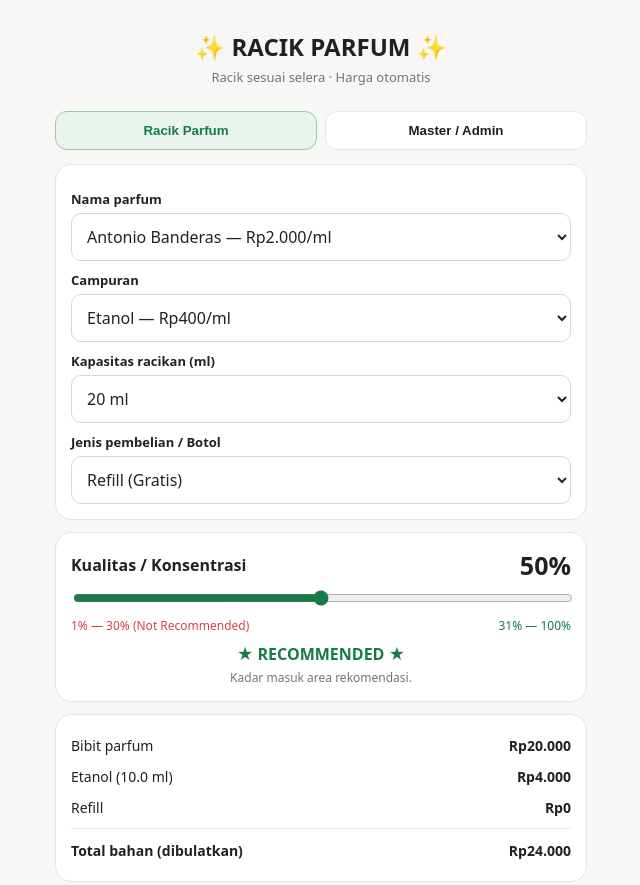
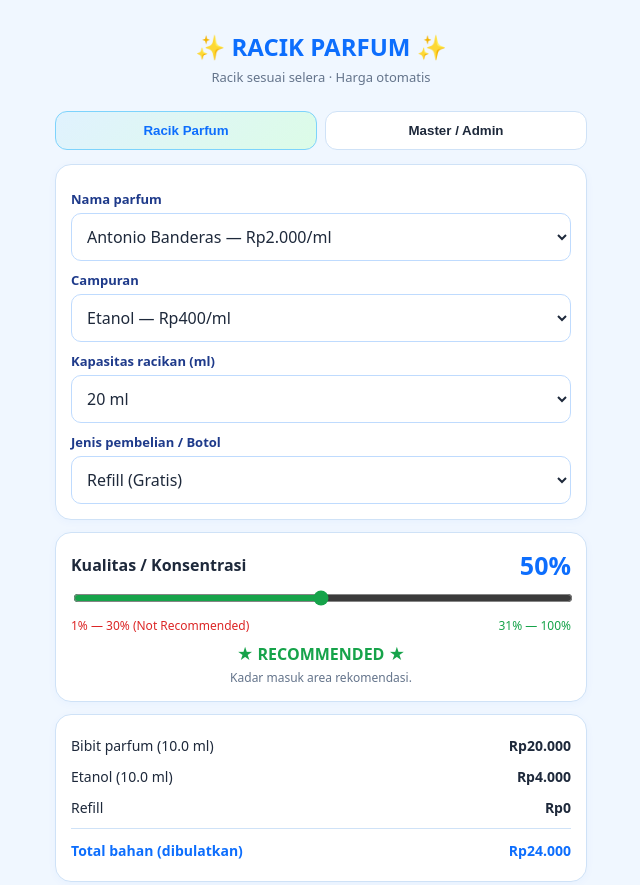
Before and after one commit to rania688rania43-ui/racik-parfum-aura, a plain HTML site: page app/src/main/assets/index.html in a window 1280 px wide. Shown: the top 885 px of the page, without its empty margins (319-959 px from the left). Drawn offline with Linux system fonts and the light colour scheme.

Commit message:
Update index.html

```diff
--- a/app/src/main/assets/index.html
+++ b/app/src/main/assets/index.html
@@ -5,18 +5,18 @@
 <meta name="viewport" content="width=device-width, initial-scale=1">
 <title>Racik Parfum Custom</title>
 <style>
-:root{--bg:#f7f7f5;--card:#fff;--text:#202124;--muted:#70757a;--green:#167b48;--red:#d94343;--line:#e5e5e5}
+:root{--bg:#f0f7ff;--card:#fff;--text:#1e293b;--muted:#64748b;--blue:#0d6efd;--green:#16a34a;--red:#dc2626;--line:#cfe2f7}
 *{box-sizing:border-box}body{margin:0;background:var(--bg);color:var(--text);font-family:system-ui,-apple-system,Segoe UI,Roboto,sans-serif}
-.wrap{max-width:560px;margin:auto;padding:16px 14px 30px}.hero{text-align:center;padding:14px 6px 10px}.hero h1{margin:0;font-size:24px}.hero p{margin:5px 0;color:var(--muted);font-size:13px}
-.tabs{display:flex;gap:8px;margin:10px 0 14px}.tab{flex:1;border:1px solid var(--line);border-radius:12px;padding:11px;background:var(--card);font-weight:700;color:var(--text)}.tab.active{background:#e8f4ec;border-color:#9ac7aa;color:var(--green)}
-.card{background:var(--card);border:1px solid var(--line);border-radius:16px;padding:15px;margin:12px 0}
-label{display:block;font-size:13px;font-weight:650;margin:10px 0 5px}select,input,textarea{font:inherit;width:100%;padding:11px;border:1px solid #d7d7d7;border-radius:10px;background:#fff;color:#222}input[type=range]{padding:0;border:0;accent-color:var(--green);height:28px}
-.row{display:flex;justify-content:space-between;gap:10px;align-items:center}.small{font-size:12px;color:var(--muted)}.pct{font-size:25px;font-weight:800}.status{text-align:center;font-weight:800;margin:9px 0 4px}.status.bad{color:var(--red)}.status.good{color:var(--green)}
-.line{display:flex;justify-content:space-between;gap:8px;padding:6px 0;font-size:14px}.line.total{border-top:1px solid var(--line);margin-top:5px;padding-top:12px;font-weight:800}
-.price{text-align:center;font-size:30px;font-weight:900;margin:3px 0}.btn{border:0;background:var(--green);color:#fff;border-radius:11px;padding:12px 14px;font-weight:750;width:100%;cursor:pointer;margin-top:8px}.btn.secondary{background:#eef2ef;color:#234d35;border:1px solid #cbd9cf}.btn.danger{background:#d94343}.hide{display:none!important}
-.admin-section{border-top:1px solid var(--line);padding-top:12px;margin-top:14px}.item{border:1px solid var(--line);border-radius:11px;padding:10px;margin:8px 0}.item-actions{display:flex;gap:6px}.item-actions button{border:0;border-radius:8px;padding:7px 11px;background:#f0f0f0;color:#333;font-weight:600}
-.grid{display:grid;grid-template-columns:1fr 1fr;gap:9px}.grid .full{grid-column:1/-1}.note{font-size:12px;color:var(--muted);line-height:1.5}.output{white-space:pre-wrap;background:#f5f5f5;border-radius:10px;padding:12px;margin-top:10px;font-size:13px}.adminhead{font-weight:800;margin:2px 0 8px}
-.modal-bg{position:fixed;inset:0;background:#00000066;display:flex;align-items:center;justify-content:center;padding:16px;z-index:99}.modal-box{background:#fff;border-radius:16px;padding:18px;width:100%;max-width:400px}
+.wrap{max-width:560px;margin:auto;padding:16px 14px 30px}.hero{text-align:center;padding:14px 6px 10px}.hero h1{margin:0;font-size:24px;color:var(--blue)}.hero p{margin:5px 0;color:var(--muted);font-size:13px}
+.tabs{display:flex;gap:8px;margin:10px 0 14px}.tab{flex:1;border:1px solid var(--line);border-radius:12px;padding:11px;background:var(--card);font-weight:700;color:var(--text)}.tab.active{background:linear-gradient(135deg,#e0f2fe,#dcfce7);border-color:#7dd3fc;color:var(--blue)}
+.card{background:var(--card);border:1px solid var(--line);border-radius:16px;padding:15px;margin:12px 0;box-shadow:0 2px 8px #0d6efd0a}
+label{display:block;font-size:13px;font-weight:650;margin:10px 0 5px;color:#1e3a8a}select,input,textarea{font:inherit;width:100%;padding:11px;border:1px solid #bfdbfe;border-radius:10px;background:#fff;color:#1e293b}input[type=range]{padding:0;border:0;accent-color:var(--green);height:28px}
+.row{display:flex;justify-content:space-between;gap:10px;align-items:center}.small{font-size:12px;color:var(--muted)}.pct{font-size:25px;font-weight:800;color:var(--blue)}.status{text-align:center;font-weight:800;margin:9px 0 4px}.status.bad{color:var(--red)}.status.good{color:var(--green)}
+.line{display:flex;justify-content:space-between;gap:8px;padding:6px 0;font-size:14px}.line.total{border-top:1px solid var(--line);margin-top:5px;padding-top:12px;font-weight:800;color:var(--blue)}
+.price{text-align:center;font-size:32px;font-weight:900;margin:3px 0;color:var(--blue)}.btn{border:0;background:linear-gradient(135deg,var(--blue),var(--green));color:#fff;border-radius:11px;padding:12px 14px;font-weight:750;width:100%;cursor:pointer;margin-top:8px}.btn.secondary{background:#e0f2fe;color:#0369a1;border:1px solid #bae6fd}.btn.danger{background:#dc2626}.hide{display:none!important}
+.admin-section{border-top:1px solid var(--line);padding-top:12px;margin-top:14px}.item{border:1px solid var(--line);border-radius:11px;padding:10px;margin:8px 0;background:#f8fafc}.item-actions{display:flex;gap:6px}.item-actions button{border:0;border-radius:8px;padding:7px 11px;background:#dbeafe;color:#1d4ed8;font-weight:600}
+.grid{display:grid;grid-template-columns:1fr 1fr;gap:9px}.grid .full{grid-column:1/-1}.note{font-size:12px;color:var(--muted);line-height:1.5}.output{white-space:pre-wrap;background:#eff6ff;border:1px solid #bfdbfe;border-radius:10px;padding:12px;margin-top:10px;font-size:13px}.adminhead{font-weight:800;margin:2px 0 8px;color:var(--blue)}
+.modal-bg{position:fixed;inset:0;background:#0f172a66;display:flex;align-items:center;justify-content:center;padding:16px;z-index:99}.modal-box{background:#fff;border-radius:16px;padding:18px;width:100%;max-width:400px;border:1px solid var(--line)}
 </style>
 </head>
 <body><main class="wrap">
@@ -32,11 +32,11 @@ label{display:block;font-size:13px;font-weight:650;margin:10px 0 5px}select,inpu
 <div class="card">
 <div class="row"><strong>Kualitas / Konsentrasi</strong><span class="pct" id="pctLabel">50%</span></div>
 <input type="range" min="1" max="100" step="1" value="50" id="slider">
-<div class="row small"><span style="color:#d94343">1% — 30% (Not Recommended)</span><span style="color:#167b48">31% — 100%</span></div>
+<div class="row small"><span style="color:#dc2626">1% — 30% (Not Recommended)</span><span style="color:#16a34a">31% — 100%</span></div>
 <div class="status good" id="status">★ RECOMMENDED ★</div><div class="small" style="text-align:center" id="qualityNote">Kadar masuk area rekomendasi.</div>
 </div>
 <div class="card">
-<div class="line"><span>Bibit parfum</span><strong id="bibitCost">Rp0</strong></div>
+<div class="line"><span id="bibitLineName">Bibit parfum</span><strong id="bibitCost">Rp0</strong></div>
 <div class="line"><span id="mixLineName">Campuran</span><strong id="mixCost">Rp0</strong></div>
 <div class="line"><span id="purchaseLineName">Botol / Kemasan</span><strong id="bottleCost">Rp0</strong></div>
 <div class="line total"><span>Total bahan (dibulatkan)</span><strong id="roundedTotal">Rp0</strong></div>
@@ -105,7 +105,8 @@ $("pctLabel").textContent=pct+"%";
 $("status").textContent=pct<=30?"NOT RECOMMENDED":"★ RECOMMENDED ★";
 $("status").className="status "+(pct<=30?"bad":"good");
 $("qualityNote").textContent=pct<=30?"Kadar di bawah rekomendasi.":"Kadar masuk area rekomendasi.";
-$("slider").style.accentColor=pct<=30?"#d94343":"#167b48";
+$("slider").style.accentColor=pct<=30?"#dc2626":"#16a34a";
+$("bibitLineName").textContent="Bibit parfum ("+oil.toFixed(1)+" ml)";
 $("bibitCost").textContent=fmt(oc);
 $("mixLineName").textContent=m.name+" ("+sol.toFixed(1)+" ml)";
 $("mixCost").textContent=fmt(mc);
@@ -131,7 +132,7 @@ function listRender(k,id){
 $(id).innerHTML=data[k].map(function(x,i){
 var t=k==="capacities"?x.size+" ml":esc(x.name);
 var s=k==="capacities"?"Patokan volume":fmt(x.price)+(k==="perfumes"||k==="mixes"?"/ml":"");
-return '<div class="item"><div class="row"><div><strong>'+t+'</strong><div class="small">'+s+'</div></div><div class="item-actions"><button type="button" onclick="window._ed(\''+k+'\','+i+')">Edit</button><button type="button" onclick="window._dl(\''+k+'\','+i+')" style="background:#fde8e8;color:#b91c1c">Hapus</button></div></div></div>';
+return '<div class="item"><div class="row"><div><strong>'+t+'</strong><div class="small">'+s+'</div></div><div class="item-actions"><button type="button" onclick="window._ed(\''+k+'\','+i+')">Edit</button><button type="button" onclick="window._dl(\''+k+'\','+i+')" style="background:#fee2e2;color:#b91c1c">Hapus</button></div></div></div>';
 }).join("")||'<p class="note">Belum ada data.</p>';
 }
 
```
